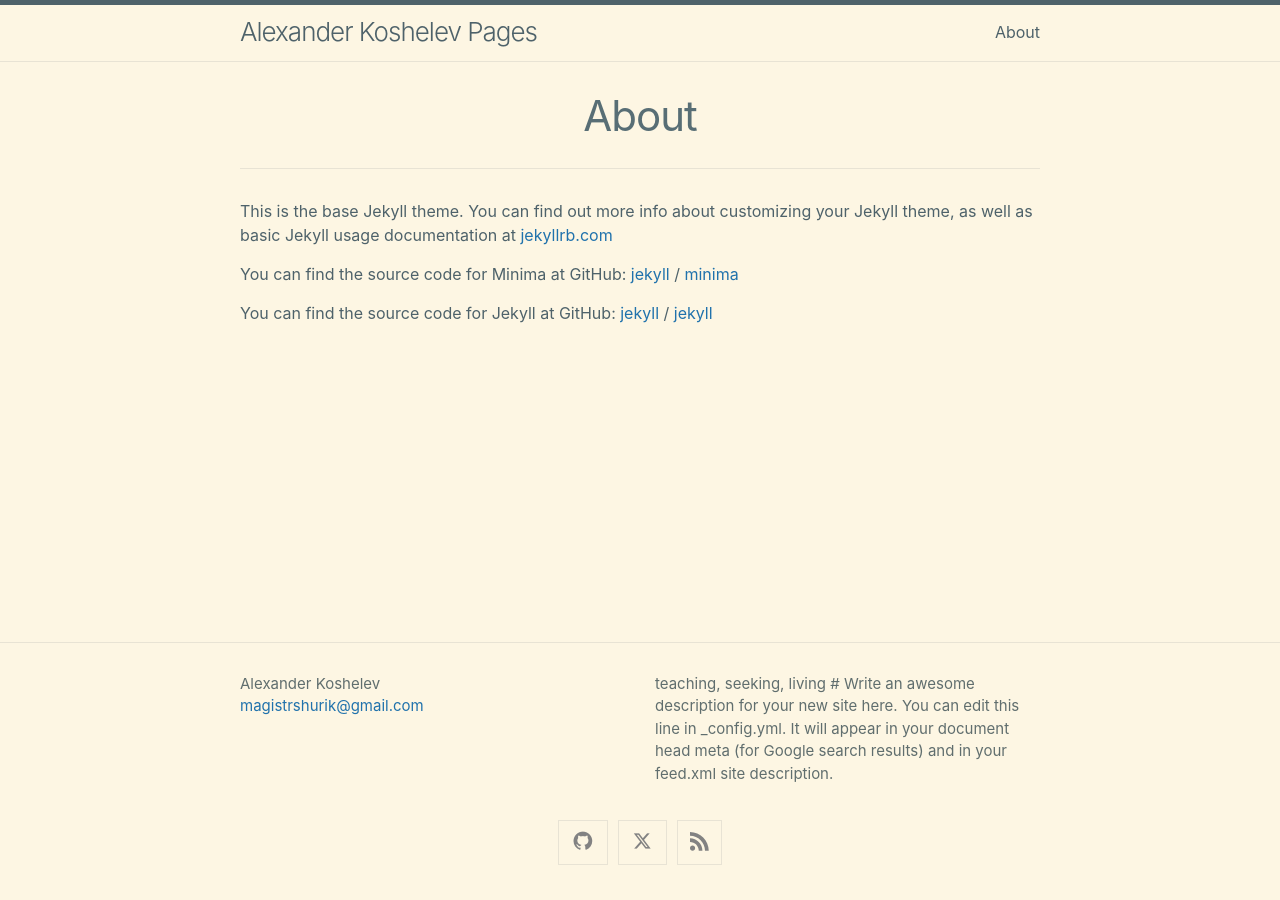
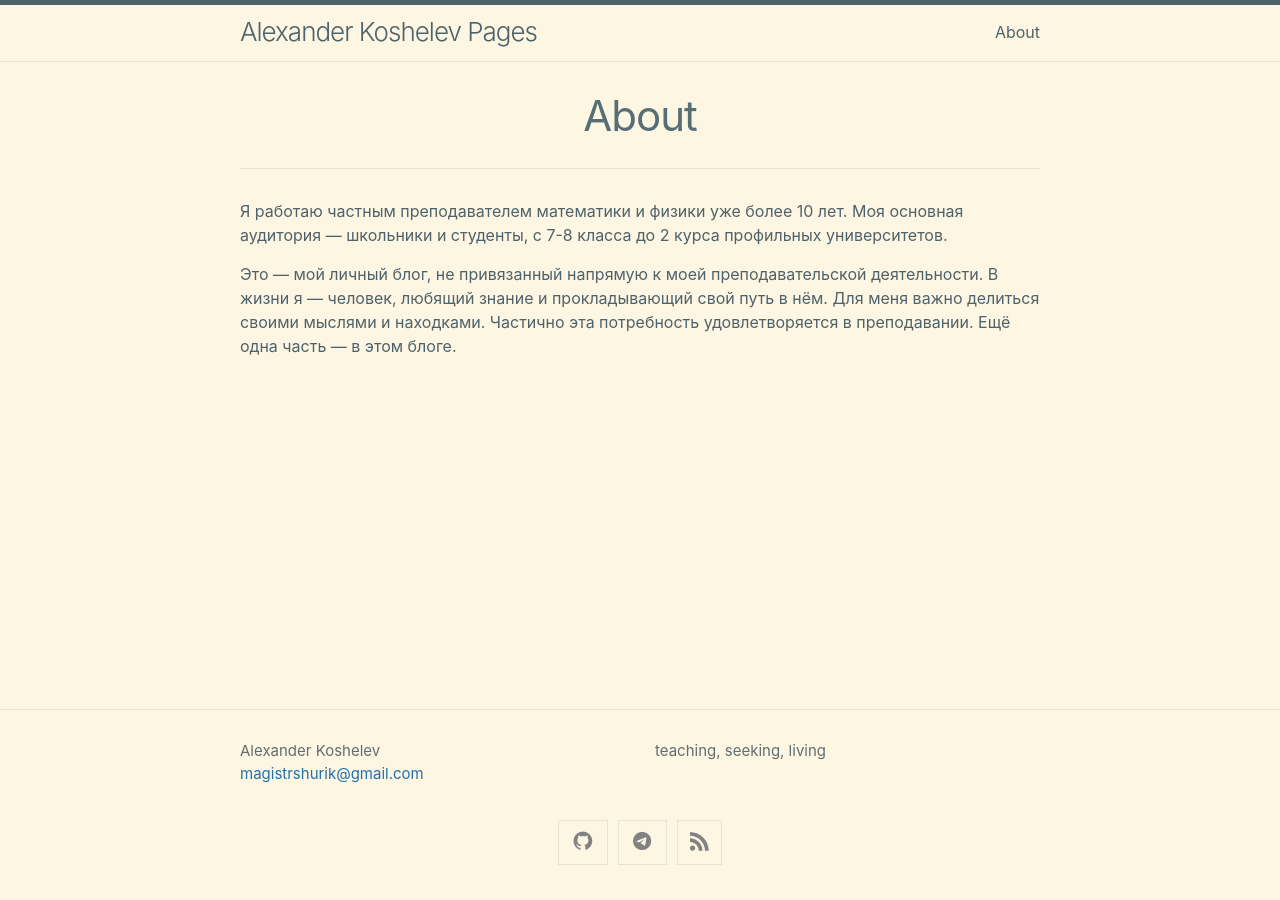
Before and after one commit to Magistrshurik/magistrshurik.github.io, a Jekyll site: the page built from about.md, in a window 1280 px wide. Built offline with Jekyll 4.4.1, drawn with Linux system fonts in a browser that asks for light colours.

Commit message:
set about

```diff
--- a/_config.yml
+++ b/_config.yml
@@ -5,9 +5,9 @@ author:
 
 description: >
   teaching, seeking, living
-  # Write an awesome description for your new site here. You can edit this line
-  in _config.yml. It will appear in your document head meta (for Google search
-  results) and in your feed.xml site description.
+#Write an awesome description for your new site here. You can edit this line
+#in _config.yml. It will appear in your document head meta (for Google search
+#results) and in your feed.xml site description.
 
 #theme: minima
 
@@ -52,9 +52,9 @@ minima:
   #     * icon     Font Awesome icon id. `github` corresponds to `fa-github`.
   #     * url      Full URL of social profile.
   social_links:
-    - title: Minima Theme repository at GitHub
+    - title: My GitHub Pages Blog
       icon: github
-      url: "https://github.com/jekyll/minima"
-    - title: Jekyll at X (formerly Twitter)
-      icon: x-twitter
-      url: "https://x.com/jekyllrb"
+      url: "https://magistrshurik.github.io/"
+    - title: Stay updated via Telegram
+      icon: telegram
+      url: "https://t.me/magshur"
--- a/about.md
+++ b/about.md
@@ -4,9 +4,12 @@ title: About
 permalink: /about/
 ---
 
-This is the base Jekyll theme. You can find out more info about customizing your Jekyll theme, as well as basic Jekyll usage documentation at [jekyllrb.com](https://jekyllrb.com/)
+Я работаю частным преподавателем математики и физики уже более 10 лет.
+Моя основная аудитория — школьники и студенты, с 7-8 класса до 2 курса профильных университетов.
 
-You can find the source code for Minima at GitHub:
+Это — мой личный блог, не привязанный напрямую к моей преподавательской деятельности. В жизни я — человек, любящий знание и прокладывающий свой путь в нём. Для меня важно делиться своими мыслями и находками. Частично эта потребность удовлетворяется в преподавании. Ещё одна часть — в этом блоге.
+
+<!--You can find the source code for Minima at GitHub:
 [jekyll][jekyll-organization] /
 [minima](https://github.com/jekyll/minima)
 
@@ -15,4 +18,4 @@ You can find the source code for Jekyll at GitHub:
 [jekyll](https://github.com/jekyll/jekyll)
 
 
-[jekyll-organization]: https://github.com/jekyll
+[jekyll-organization]: https://github.com/jekyll -->
```
